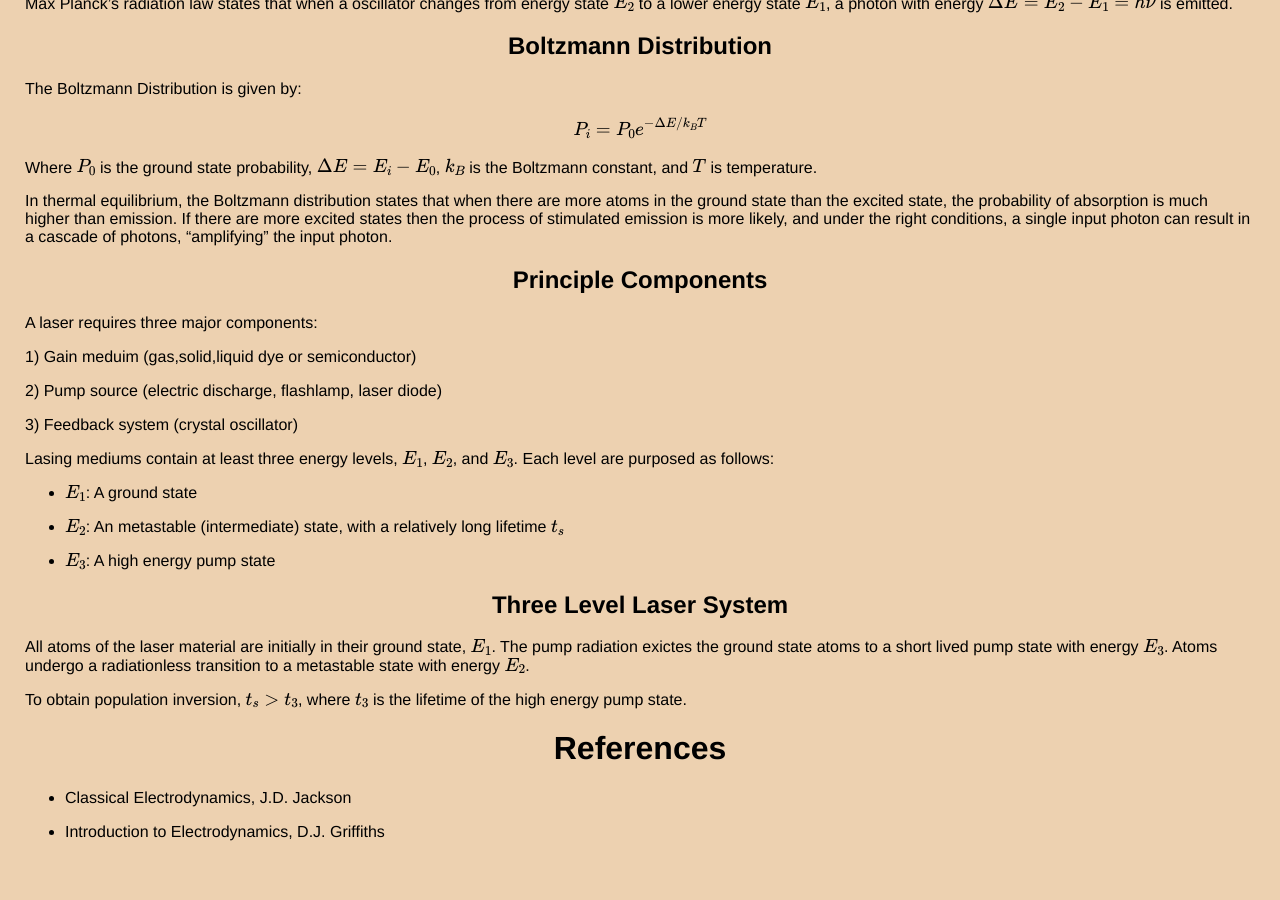
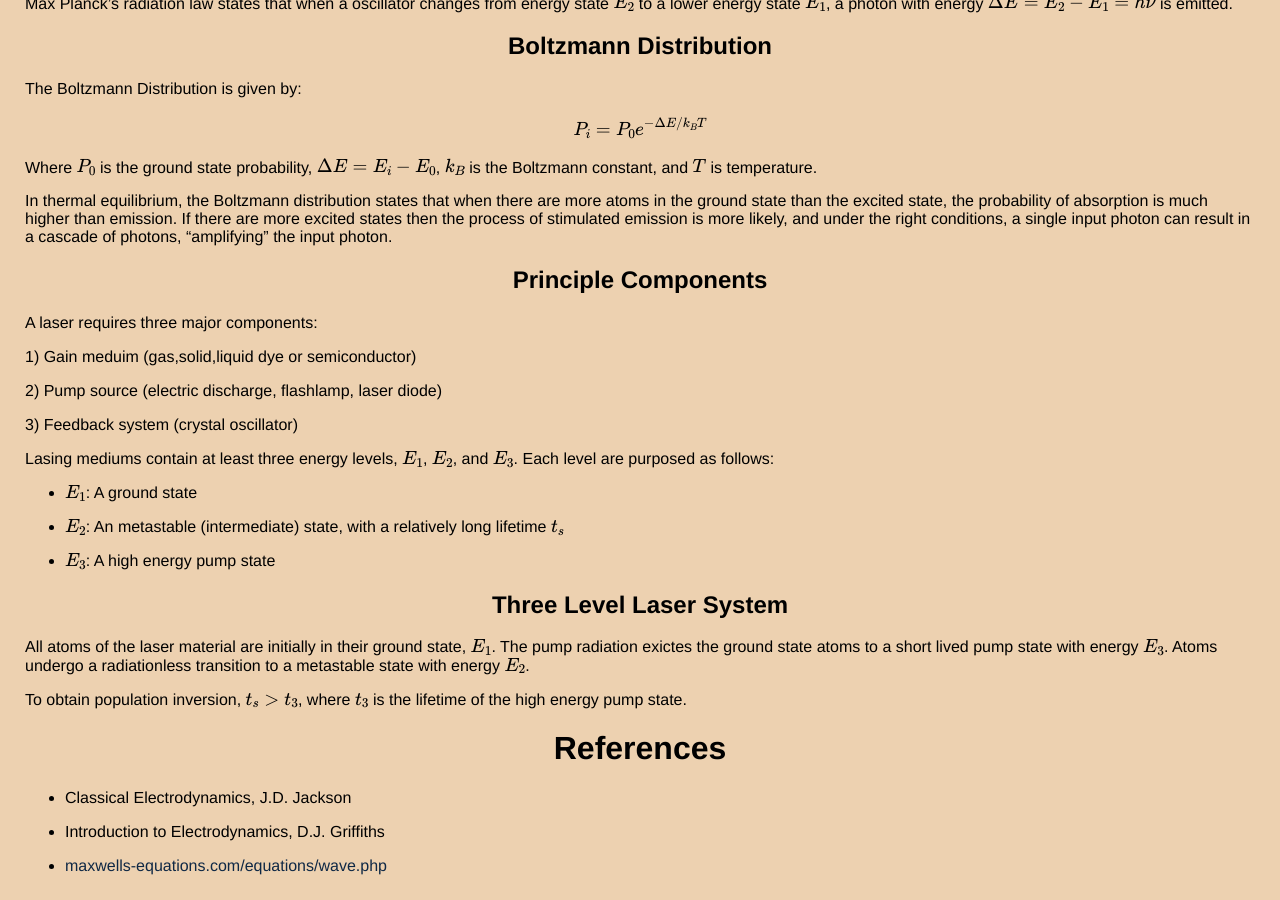
Before and after one commit to thaihangchung7/thaihangchung7.github.io, a Jekyll site: the page built from _notes/em.md, in a window 1280 px wide and 900 px high, scrolled down 3193 px. Built offline with Jekyll 4.4.1, drawn with Linux system fonts in a browser that asks for light colours; formulas are drawn with MathJax 3; before the commit the page ends 4059 px from its top, so only the background shows below that.

Commit message:
Added link to maxwell's wave equation

```diff
--- a/_notes/em.md
+++ b/_notes/em.md
@@ -177,3 +177,5 @@ To obtain population inversion, $$ t_{s} > t_{3} $$, where $$ t_{3} $$ is the li
 + Classical Electrodynamics, J.D. Jackson
 
 + Introduction to Electrodynamics, D.J. Griffiths
+
++ [maxwells-equations.com/equations/wave.php](EM wave equation)
```
